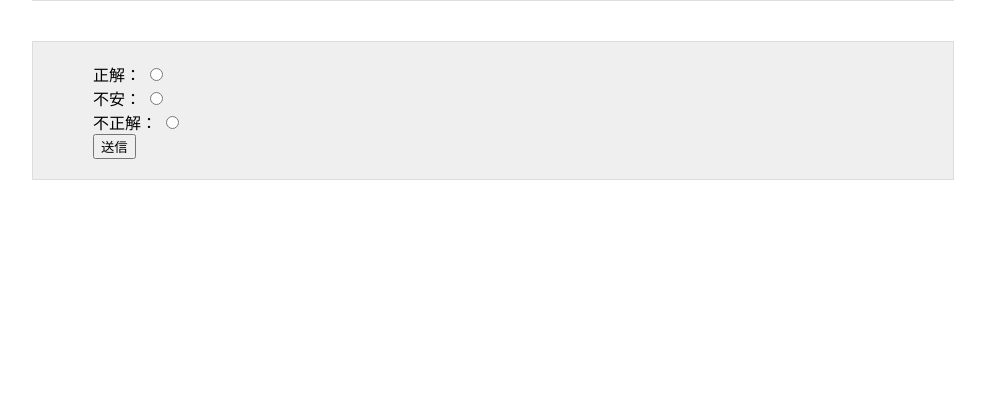
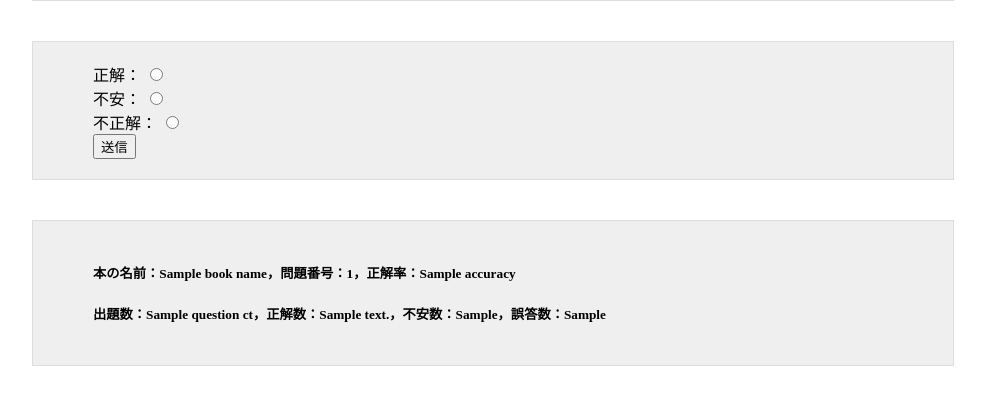
Before and after one commit to crotsu/oboeruuno, a Flask app: template templates/answer.html in a window 1280 px wide. Shown: the part 358-763 px from the top of the page, without its empty margins (147-1132 px from the left). Run offline with Flask 3, Linux system fonts and the light colour scheme; the template is opened without the code that fills it: most values are stand-ins (such as "Sample title", 1, 10 or a date in 2020); parts of the project's set-up code (start-up, migrations or seed data) failed here and were passed over.

Commit message:
詳細表示を追加

```diff
--- a/app.py
+++ b/app.py
@@ -19,10 +19,11 @@ app.config['SQLALCHEMY_TRACK_MODIFICATIONS'] = False
 
 db = SQLAlchemy(app)
 
+REST_COUNT = 5
 item = []
 item_id = random.randint(1,210)
 battle_point = 192012
-rest_count = 0
+rest_count = REST_COUNT
 
 class Post(db.Model):
     id = db.Column(db.Integer, primary_key=True)
@@ -45,14 +46,8 @@ def index():
 def question():
     global item_id
     if request.method == 'POST':
-        print("##########")
-        #post = db.session.get(Post, 10)
         post = Post.query.get(item_id)
-        print(post)
-        print("@@@@@@@@@@")
         radio = request.form.get('radio')
-        print(radio)
-        print(type(radio))
 
         post.question_ct = post.question_ct + 1
         if radio=='1':
@@ -65,7 +60,6 @@ def question():
         db.session.commit()
 
         item_id = random.randint(1,210)
-        item_id = 200
         item = item_data[item_id]
 
         if radio=='1': #正解1, 不正解2
@@ -76,14 +70,15 @@ def question():
             return render_template('index.html', title = 'oboeruuno', battle_point = battle_point)
 
     else:
-        rest_count = 10
+        rest_count = REST_COUNT
         item = item_data[item_id]
     return render_template('question.html', title = '出題（日本語）', message = item[1], rest_count = rest_count)
 
 @app.route('/answer')
 def answer():
+    post = Post.query.get(item_id)
     item = item_data[item_id]
-    return render_template('answer.html', title = '解答（英語）', message = item[2], rest_count = rest_count)
+    return render_template('answer.html', title = '解答（英語）', message = item[2], rest_count = rest_count, book_name=book_name, number=item[0], accuracy=post.answer_ct/(post.question_ct+1), question_ct=post.question_ct, answer_ct=post.answer_ct, anxiety_ct=post.anxiety_ct, mistake_ct=post.mistake_ct)
 
 def load_item_data(file_name):
     data = []
@@ -94,7 +89,8 @@ def load_item_data(file_name):
     return data
 
 if __name__ == "__main__":
-    file_name = "../englishbook_data/80patterns.txt"
+    book_name = "80patterns.txt"
+    file_name = "../englishbook_data/"+book_name
     item_data = load_item_data(file_name)
     username = 'oeda'
     set_table_name(Post, username)
--- a/templates/answer.html
+++ b/templates/answer.html
@@ -29,4 +29,9 @@
     </div>
 </form>
 </div>
+
+<div class="boxwrap">
+    <h5>本の名前：{{book_name}}，問題番号：{{number}}，正解率：{{accuracy}}</h5>
+    <h5>出題数：{{question_ct}}，正解数：{{answer}}，不安数：{{anxiety_ct}}，誤答数：{{mistake_ct}}</h5>
+</div>
 {% endblock %}
```
